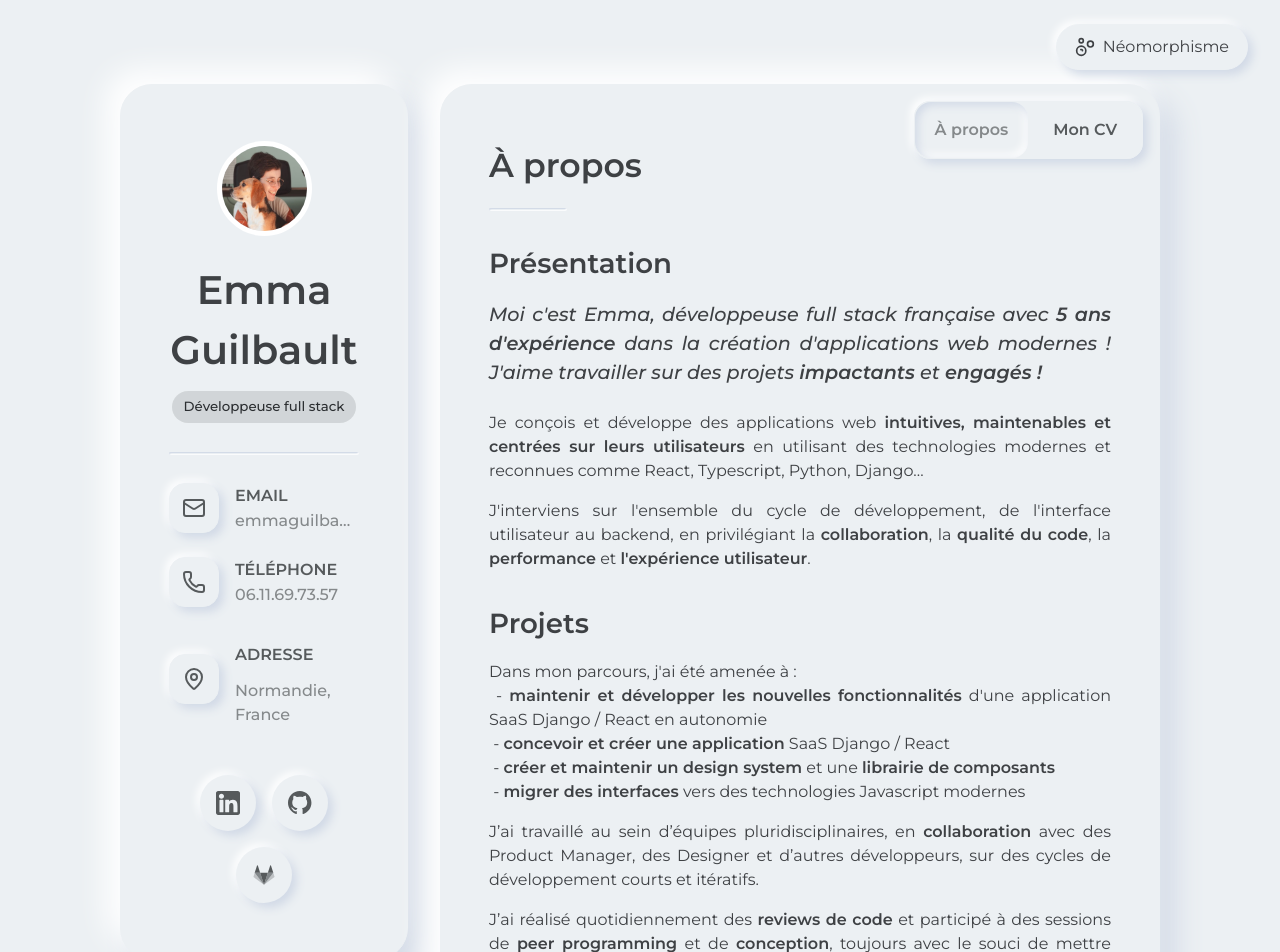
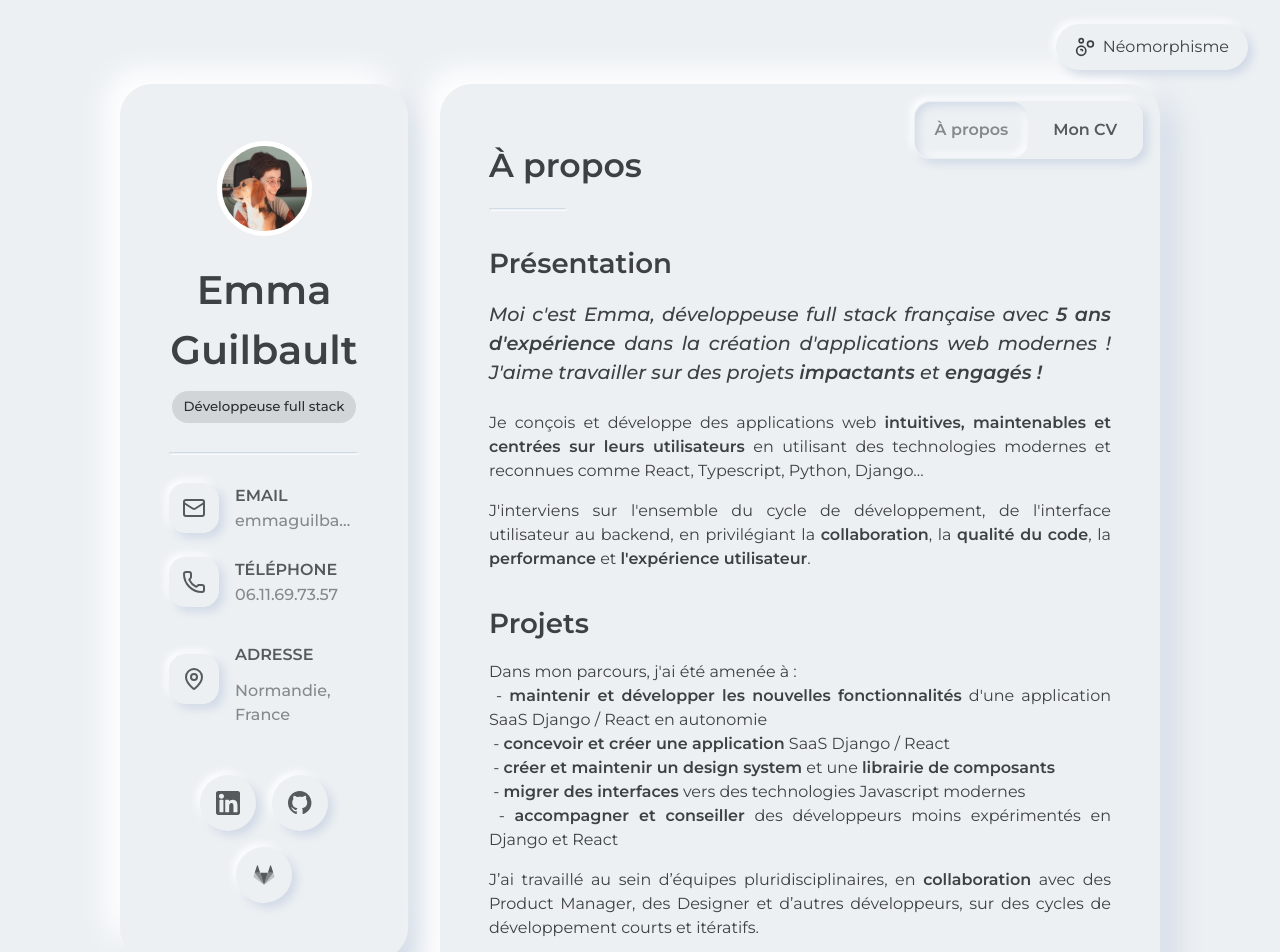
Before and after one commit to emmaGblt/cv, a React (Vite) app: page / in a window 1280 px wide. Shown: the top 952 px of the page. Built offline with nearby package versions, Linux system fonts and the light colour scheme.

Commit message:
add new project

```diff
--- a/src/components/AboutMe/AboutMeContent.tsx
+++ b/src/components/AboutMe/AboutMeContent.tsx
@@ -64,6 +64,10 @@ function AboutMeContent() {
               migrer des interfaces
             </strong>{" "}
             vers des technologies Javascript modernes
+            <br />
+            &nbsp;-{" "}
+            <strong className="font-bold">accompagner et conseiller</strong> des
+            développeurs moins expérimentés en Django et React
           </p>
           <p>
             J’ai travaillé au sein d’équipes pluridisciplinaires, en{" "}
```
